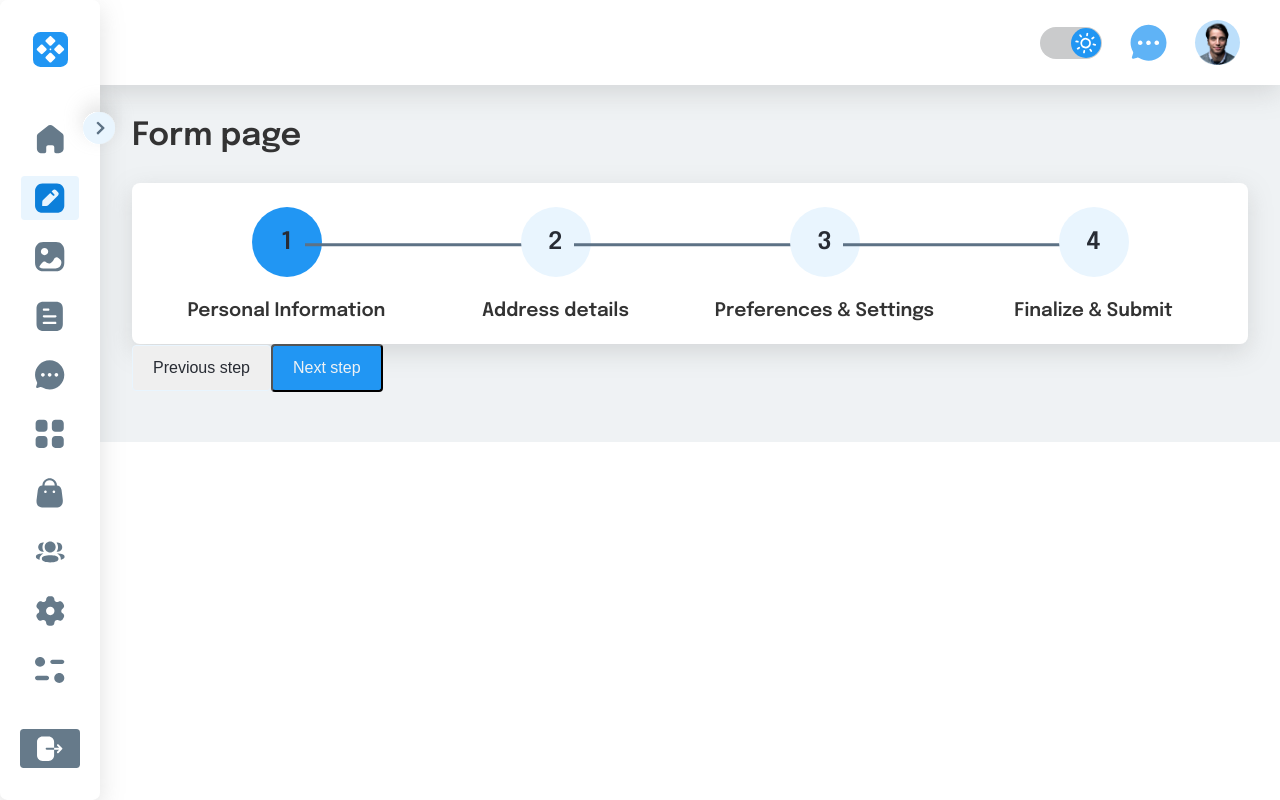
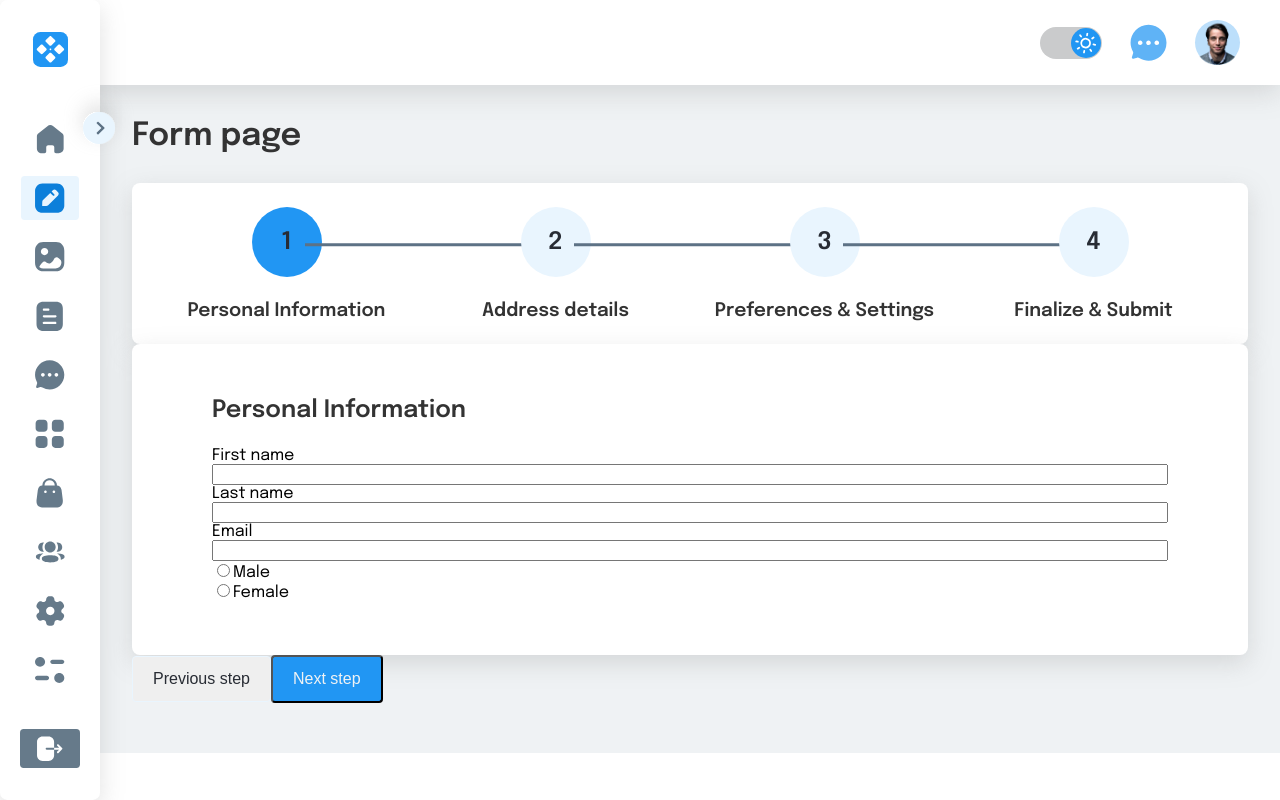
Before and after one commit to AlbinaBlazhko17/turbo, a React (Vite) app: page /form in a window 1280 px wide. Built offline with nearby package versions, Linux system fonts and the light colour scheme.

Commit message:
feat: add 2 first forms with validation

```diff
--- a/package.json
+++ b/package.json
@@ -13,6 +13,7 @@
     "chart.js": "^4.4.0",
     "classnames": "^2.3.2",
     "dirname": "^0.1.0",
+    "formik": "^2.4.5",
     "node-sass": "^9.0.0",
     "path": "^0.12.7",
     "prop-types": "^15.8.1",
@@ -26,7 +27,8 @@
     "swiper": "^10.3.1",
     "typescript": "^5.2.2",
     "uuidv4": "^6.2.13",
-    "vite-plugin-svgr": "^4.1.0"
+    "vite-plugin-svgr": "^4.1.0",
+    "yup": "^1.3.2"
   },
   "devDependencies": {
     "@types/react": "^18.2.31",
--- /dev/null
+++ b/src/components/CustomForm/AddressForm/AddressForm.tsx
@@ -0,0 +1,21 @@
+import style from '../customForm.module.scss';
+
+function AddressForm () {
+	return (
+		<form className={style.form}>
+			<h2>Address Details</h2>
+			<label htmlFor="address" className={style.form__label}>Address (City, Street, Blok)</label>
+			<input id="address" type="text" className={style.form__input} />
+			<label htmlFor='country' className={style.form__label}>Country</label>
+			<datalist id='country'>
+				<option value='USA' />
+				<option value='Canada' />
+				<option value='Mexico' />
+			</datalist>
+			<label htmlFor="zipCode">Postal Code</label>
+			<input id="zipCode" type="number" className={style.form__input} />
+		</form>
+	)
+}
+
+export default AddressForm;
--- a/src/components/CustomForm/CustomForm.tsx
+++ b/src/components/CustomForm/CustomForm.tsx
@@ -1,14 +1,27 @@
+import { FormikProps } from 'formik';
+import PersonalInfoForm from './PersonalInfoForm/PersonalInfoForm';
+import { IDataForAddressForm, IDataForPersonalnfoForm, IDataForPreferencesForm, IDataForSubmitForm } from '@interfaces/IDataForForms';
+import { useEffect } from 'react';
+import AddressForm from './AddressForm/AddressForm';
+
 import style from './customForm.module.scss';
 
-function CustomForm () {
-	const currentStep = localStorage.getItem('step') || 1;
+type FormValues =
+	| IDataForPersonalnfoForm
+	| IDataForAddressForm
+	| IDataForPreferencesForm
+	| IDataForSubmitForm;
 
-	return (
-		<form className={style.form}>
-			{
-			}
-		</form>
-	)
+function CustomForm ({formik, currentStep}: {formik: FormikProps<FormValues>, currentStep: number}) {
+
+	switch (+currentStep) {
+		case 1:
+			return <PersonalInfoForm formik={formik as FormikProps<IDataForPersonalnfoForm>} />;
+		case 2:
+			return <AddressForm formik={formik as FormikProps<IDataForAddressForm>} />;
+		default:
+			return null;
+	  }
 }
 
 export default CustomForm;
--- /dev/null
+++ b/src/components/CustomForm/PersonalInfoForm/PersonalInfoForm.tsx
@@ -0,0 +1,29 @@
+import { FormikProps } from 'formik';
+import { IDataForPersonalnfoForm } from '@/interfaces/IDataForForms';
+
+import style from '../customForm.module.scss';
+
+function PersonalInfoForm ({formik}: {formik: FormikProps<IDataForPersonalnfoForm>}) {
+
+	return (
+		<form className={style.form} onSubmit={formik.handleSubmit}>
+			<h2>Personal Information</h2>
+			<label htmlFor="name" className={style.form__label}>First name</label>
+			<input id="name" type="text" className={style.form__input} />
+			<label htmlFor="surname" className={style.form__label}>Last name</label>
+			<input id="surname" type="text" className={style.form__input}/>
+			<label htmlFor="email" className={style.form__label}>Email</label>
+			<input id="email" type="email" className={style.form__input} />
+			<label>
+				<input type="radio" name="gender" value="male" id="male" />
+				Male
+			</label>
+			<label>
+				<input type="radio" name="gender" value="female" id="female" />
+				Female
+			</label>
+		</form>
+	)
+}
+
+export default PersonalInfoForm;
--- a/src/components/CustomForm/customForm.module.scss
+++ b/src/components/CustomForm/customForm.module.scss
@@ -0,0 +1,10 @@
+.wrapper {
+	margin: 100px 400px;
+}
+
+.form {
+	padding: 30px 60px;
+	display: flex;
+	flex-direction: column;
+	justify-content: center;
+}
--- /dev/null
+++ b/src/components/CustomForm/initialValues.ts
@@ -0,0 +1,26 @@
+import { IDataForPersonalnfoForm, IDataForAddressForm, IDataForPreferencesForm, IDataForSubmitForm} from "@/interfaces/IDataForForms"
+
+export const initialValuesPersonalInfo: IDataForPersonalnfoForm = {
+	firstName: '',
+	lastName: '',
+	email: '',
+	gender: '',
+}
+
+export const initialValuesAddress: IDataForAddressForm = {
+	city: '',
+	country: '',
+	zipCode: '',
+}
+
+export const initialValuesPreferences: IDataForPreferencesForm = {
+	interests: [],
+	language: '',
+	notificationFrequency: 0,
+}
+
+export const initialValuesSubmit: IDataForSubmitForm = {
+	comment: '',
+	profilePicture: new File([], ''),
+	terms: false,
+}
--- /dev/null
+++ b/src/components/CustomForm/validationSchemas.ts
@@ -0,0 +1,56 @@
+import * as Yup from 'yup';
+
+export const validationSchemaPersonalInfo = Yup.object().shape({
+	firstName: Yup.string()
+		.min(2, 'First name is too short!')
+		.max (20, 'First name is too long!')
+		.required ('First name is required!'),
+	lastName: Yup.string()
+		.min(2, 'Last name is too short!')
+		.max (20, 'Last name is too long!')
+		.required ('Last name is required!'),
+	email: Yup.string()
+		.email('Invalid email address')
+		.required('Email is required'),
+	gender: Yup.string()
+		.required('Gender is required!'),
+});
+
+export const validationSchemaAddress = Yup.object().shape({
+	city: Yup.string()
+		.min(2, 'First name is too short!')
+		.max (20, 'First name is too long!')
+		.required ('First name is required!'),
+	country: Yup.string()
+		.min(5, 'First name is too short!')
+		.max (30, 'First name is too long!')
+		.required ('First name is required!'),
+	number: Yup.string()
+		.min(10, 'Telephone number must be at least 10 characters')
+		.required('Telephone number is required')
+});
+
+export const validationSchemaPreferences = Yup.object().shape({
+	interests: Yup.array()
+		.of(Yup.string())
+		.min(1, 'Select at least one interest')
+		.required('Select at least one interest'),
+	language: Yup.string()
+		.required('Select preferred language'),
+	rangeSlider: Yup.number()
+		.required('Select preferred notification range')
+});
+
+export const validationSchemaSubmit = Yup.object().shape({
+	comment: Yup.string(),
+	profilePicture: Yup.mixed()
+		.required('Profile picture is required')
+		.test('fileSize', 'File size is too large', (value) => {
+			return value && value.size <= 1024000;
+		})
+		.test('fileType', 'Invalid file type', (value) => {
+			return value && /^image\//.test(value.type);
+		}),
+	terms: Yup.boolean()
+		.required('Terms and conditions is required')
+})
--- a/src/components/Steps/Steps.tsx
+++ b/src/components/Steps/Steps.tsx
@@ -1,4 +1,4 @@
-import { useContext, useState } from 'react';
+import { Dispatch, SetStateAction, useContext, useState } from 'react';
 import dataForSteps from '@utils/dataForSteps';
 import { ThemeContext } from '@/theme/theme';
 import cn from 'classnames';
@@ -6,7 +6,7 @@ import { TiTick } from 'react-icons/ti';
 
 import style from './steps.module.scss';
 
-function Steps({currentStep, setCurrentStep}: {currentStep: number, setCurrentStep: () => void}) {
+function Steps({currentStep, setCurrentStep}: {currentStep: number, setCurrentStep: Dispatch<SetStateAction<string | number>>}) {
 	const { theme } = useContext(ThemeContext);
 	const [complete, setComplete] = useState(false);
 
--- /dev/null
+++ b/src/interfaces/IDataForForms.ts
@@ -0,0 +1,24 @@
+export interface IDataForPersonalnfoForm {
+	firstName: string;
+	lastName: string;
+	gender: string;
+	email: string;
+}
+
+export interface IDataForAddressForm {
+	city: string;
+	country: string;
+	zipCode: string;
+}
+
+export interface IDataForPreferencesForm {
+	interests: string[];
+	language: string;
+	notificationFrequency: number;
+}
+
+export interface IDataForSubmitForm {
+	comment: string;
+	profilePicture: File;
+	terms: boolean;
+}
--- a/src/pages/FormPage/FormPage.tsx
+++ b/src/pages/FormPage/FormPage.tsx
@@ -1,4 +1,7 @@
 import { useEffect, useState } from 'react';
+import { useFormik } from 'formik';
+import { initialValuesPersonalInfo, initialValuesAddress, initialValuesPreferences, initialValuesSubmit } from '@/components/CustomForm/initialValues';
+import { validationSchemaPersonalInfo, validationSchemaAddress, validationSchemaPreferences, validationSchemaSubmit } from '@/components/CustomForm/validationSchemas';
 import CustomForm from '@components/CustomForm/CustomForm';
 import Steps from '@components/Steps/Steps';
 import Button from '@components/Button/Button';
@@ -7,10 +10,49 @@ import style from './formPage.module.scss';
 
 function FormPage () {
 	const [currentStep, setCurrentStep] = useState(localStorage.getItem('step') || 1);
+	let initialValues = {};
+	let validationSchema = null;
 
 	useEffect(() => {
 		localStorage.setItem('step', currentStep.toString());
+		initialValues = (function () {
+			switch (+currentStep) {
+				case 1:
+					return initialValuesPersonalInfo;
+				case 2:
+					return initialValuesAddress;
+				case 3:
+					return initialValuesPreferences;
+				case 4:
+					return initialValuesSubmit;
+				default:
+					return initialValuesPersonalInfo;
+			}
+		})();
+
+		validationSchema = (function () {
+			switch (+currentStep) {
+				case 1:
+					return validationSchemaPersonalInfo;
+				case 2:
+					return validationSchemaAddress;
+				case 3:
+					return validationSchemaPreferences;
+				case 4:
+					return validationSchemaSubmit;
+				default:
+					return validationSchemaPersonalInfo;
+			}
+		})();
 	}, [currentStep]);
+
+	const formik = useFormik({
+		initialValues,
+		validationSchema,
+		onSubmit: (values) => {
+			console.log('Form submitted with values:', values);
+		},
+	});
 
 	const handlePrevStep = () => {
 		if (+currentStep > 1) {
@@ -20,16 +62,22 @@ function FormPage () {
 
 	const handleNextStep = () => {
 		if (+currentStep < 4) {
-			setCurrentStep(+currentStep + 1);
+			formik.handleSubmit();
+			if (formik.isValid) {
+				setCurrentStep(+currentStep + 1);
+			}
 		}
 	}
+
 
 	return(
 		<main>
 			<div>
 				<h1>Form page</h1>
 				<Steps currentStep={+currentStep} setCurrentStep={setCurrentStep}/>
-				<CustomForm />
+				<section>
+					<CustomForm currentStep={+currentStep} formik={formik} />
+				</section>
 				<Button appearance={currentStep === 1? 'outlined': 'filled'} onClick={handlePrevStep}>Previous step</Button>
 				<Button appearance={currentStep !== 4? 'filled': 'outlined' } onClick={handleNextStep}>{currentStep !== 4? 'Next step': 'Finish'}</Button>
 			</div>
```
Also changed, not shown: 1 other file (tests, documents, lock files or other folders).
